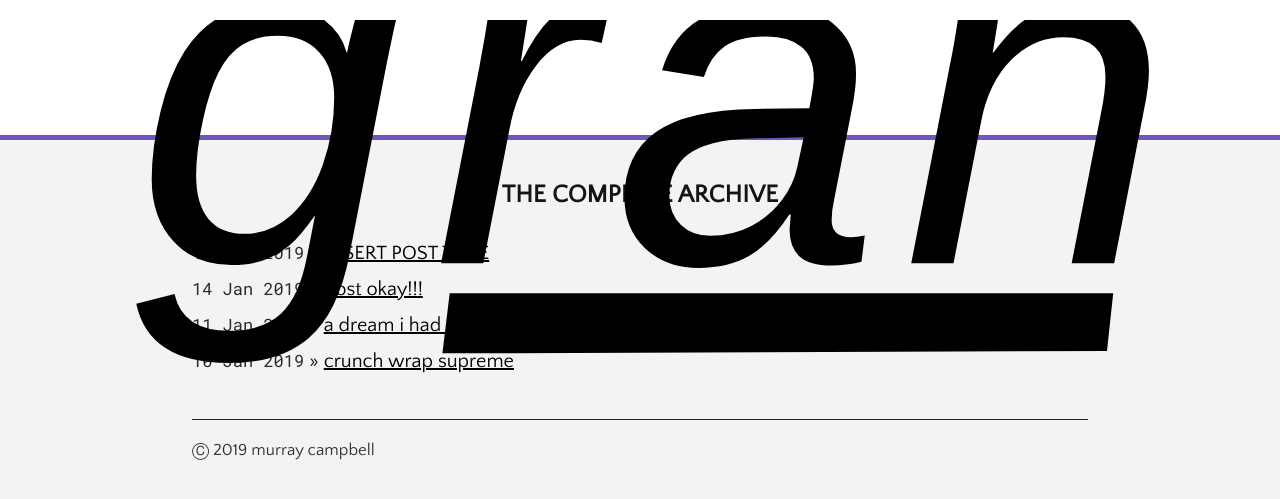
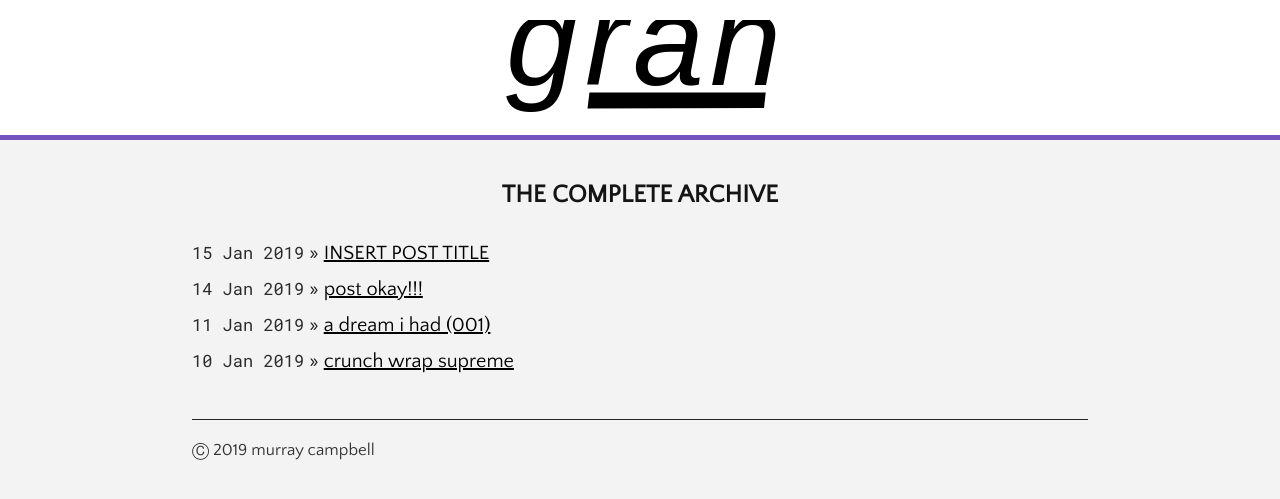
Before and after one commit to campmara/gran, a Jekyll site: the page built from index.html, in a window 1280 px wide. Shown: the top 499 px of the page. Built offline with Jekyll 4.4.1, drawn with Linux system fonts in a browser that asks for light colours.

Commit message:
Update screen.css

```diff
--- a/assets/css/screen.css
+++ b/assets/css/screen.css
@@ -112,6 +112,12 @@ ul.posts {
   color: rgb(0, 0, 0);
   font-weight: bold;
   border-bottom: 5px solid rgb(115, 83, 189);
+}
+
+.title img {
+  height: initial;
+  width: 8.5em;
+  overflow: visible;
 }
 
   .site .title a {
```
